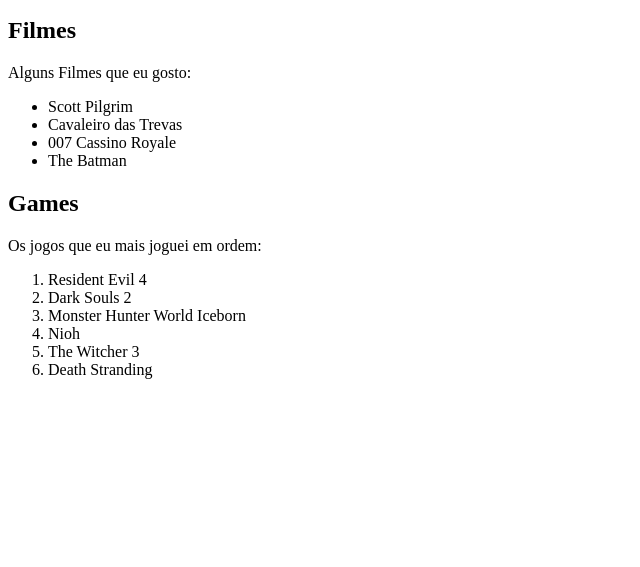
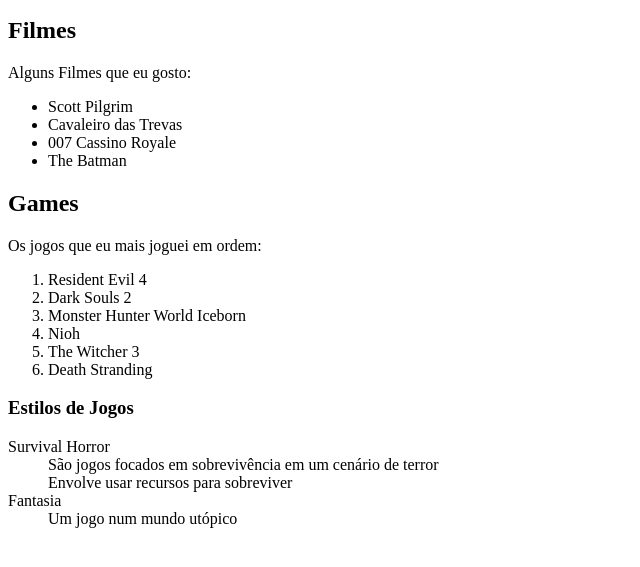
Before and after one commit to ufjf-dcc121/ufjf-dcc121-2022-1-atv2-Schhiavo, a plain HTML site: page index.html in a window 1280 px wide. Shown: the part 101-668 px from the top of the page, without its empty margins (0-640 px from the left). Drawn offline with Linux system fonts and the light colour scheme.

Commit message:
Adiciona exemplo de lista de definição

```diff
--- a/index.html
+++ b/index.html
@@ -26,5 +26,17 @@
           <li>Death Stranding</li>
 
       </ol>
+      <h3>Estilos de Jogos</h3>
+      <dl>
+          <div>
+          <dt>Survival Horror</dt>
+          <dd>São jogos focados em sobrevivência em um cenário de terror</dd>
+          <dd>Envolve usar recursos para sobreviver</dd>
+          </div>
+          <div>
+          <dt>Fantasia</dt>
+          <dd>Um jogo num mundo utópico</dd>
+          </div>
+      </dl>
   </body>
 </html>
```
